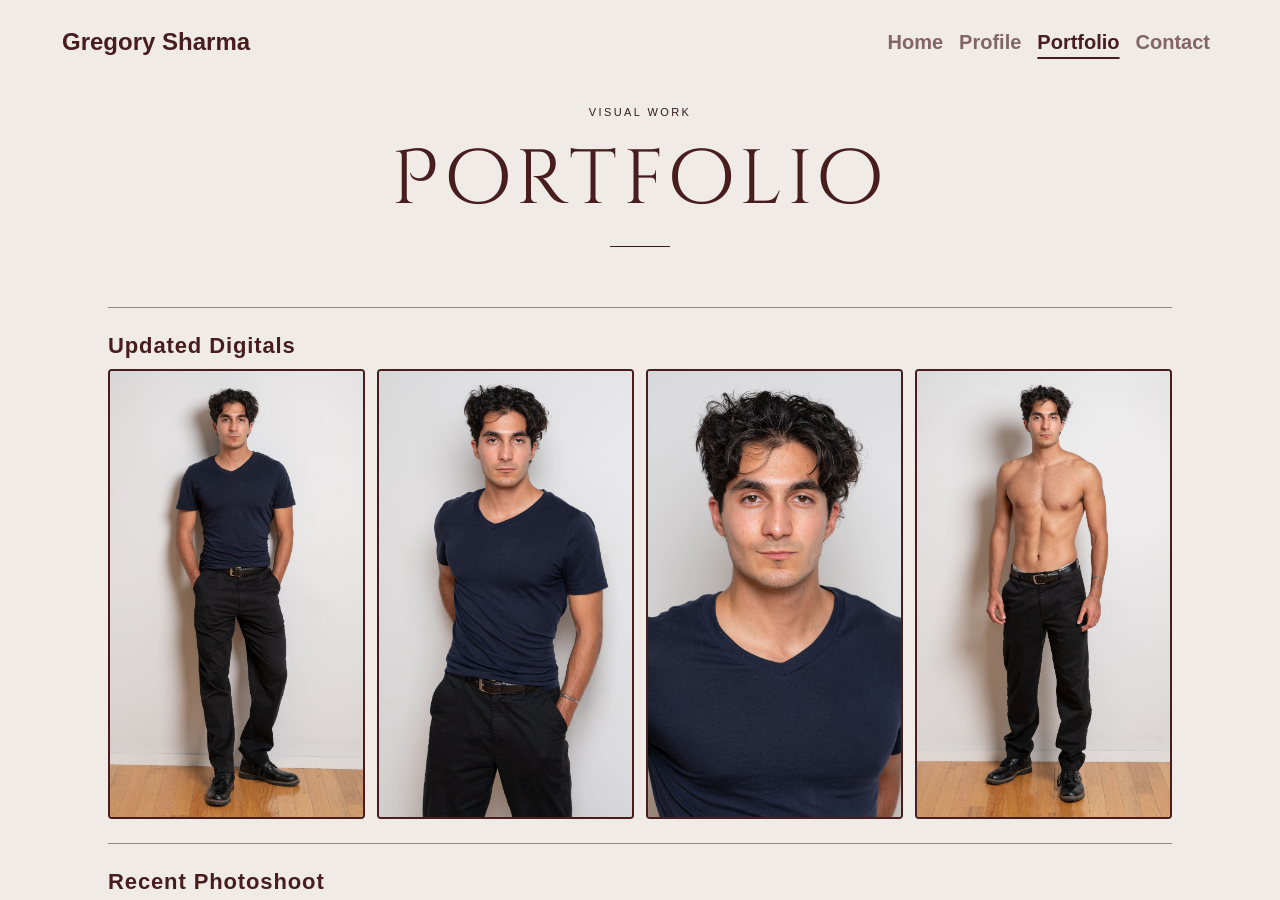
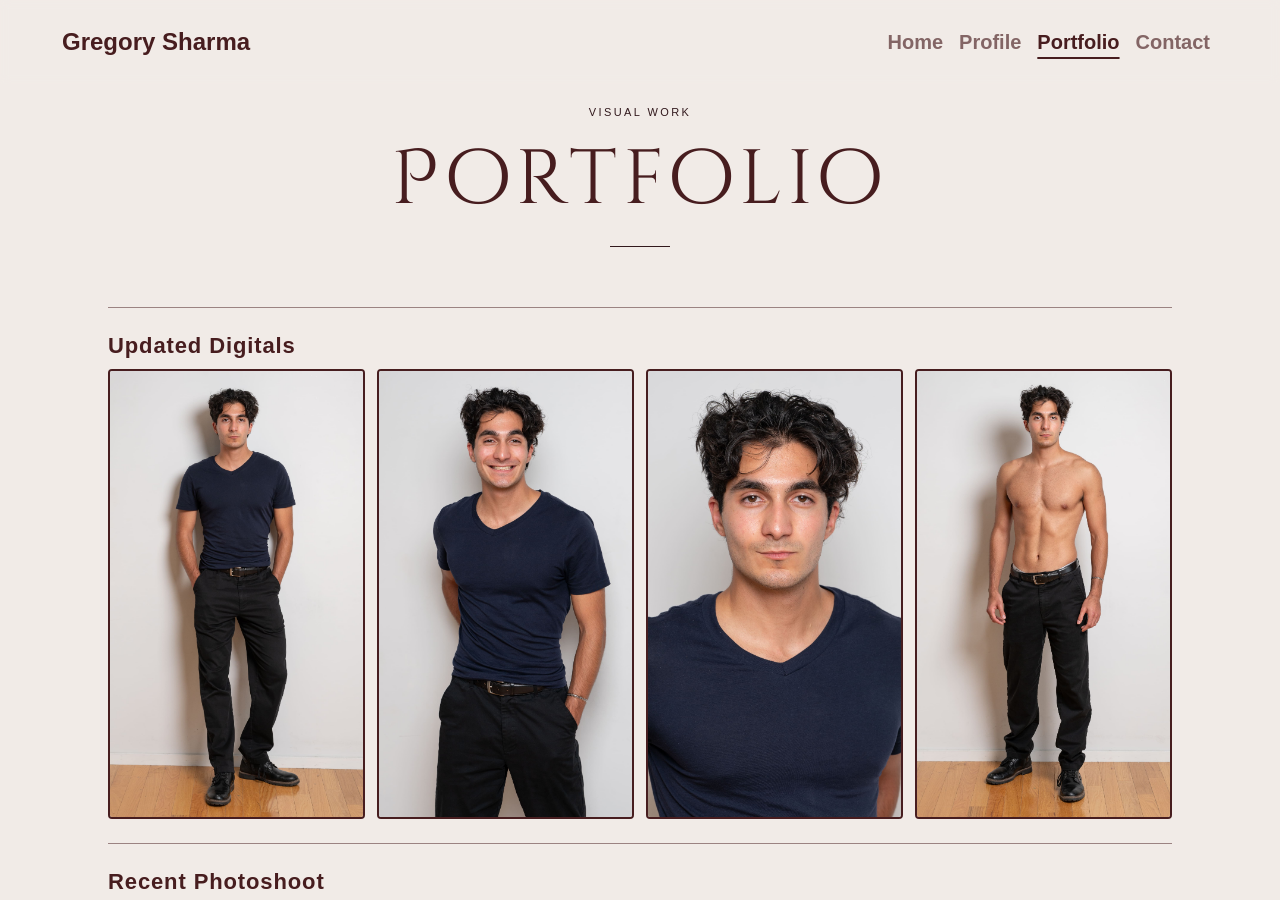
Before and after one commit to gregory-Om/gregory-sharma-modeling-portfolio, a Jekyll site: the page built from _pages/gallery.md, in a window 1280 px wide and 900 px high. Built offline with Jekyll 4.4.1, drawn with Linux system fonts in a browser that asks for light colours; some web fonts are replaced.

Commit message:
smile update

```diff
--- a/_pages/gallery.md
+++ b/_pages/gallery.md
@@ -16,7 +16,7 @@ permalink: /projects/
         <div class="gallery-section-title">Updated Digitals</div>
     <div class="gallery-grid">
       <img src="{{ "/assets/images/MMP_0099.jpg" | relative_url }}" alt="photo" class="gallery-img" loading="eager">
-      <img src="{{ "/assets/images/0001.jpg" | relative_url }}" alt="photo" class="gallery-img" loading="eager" style="object-position: center bottom;">
+      <img src="{{ "/assets/images/0002.jpg" | relative_url }}" alt="photo" class="gallery-img" loading="eager" style="object-position: center bottom;">
       <img src="{{ "/assets/images/MMP_0633.jpg" | relative_url }}" alt="photo" class="gallery-img" loading="eager">
       <img src="{{ "/assets/images/MMP_0881.jpg" | relative_url }}" alt="photo" class="gallery-img" loading="eager">
     </div>
```
Also changed, not shown: assets/images/0002.jpg (added).
